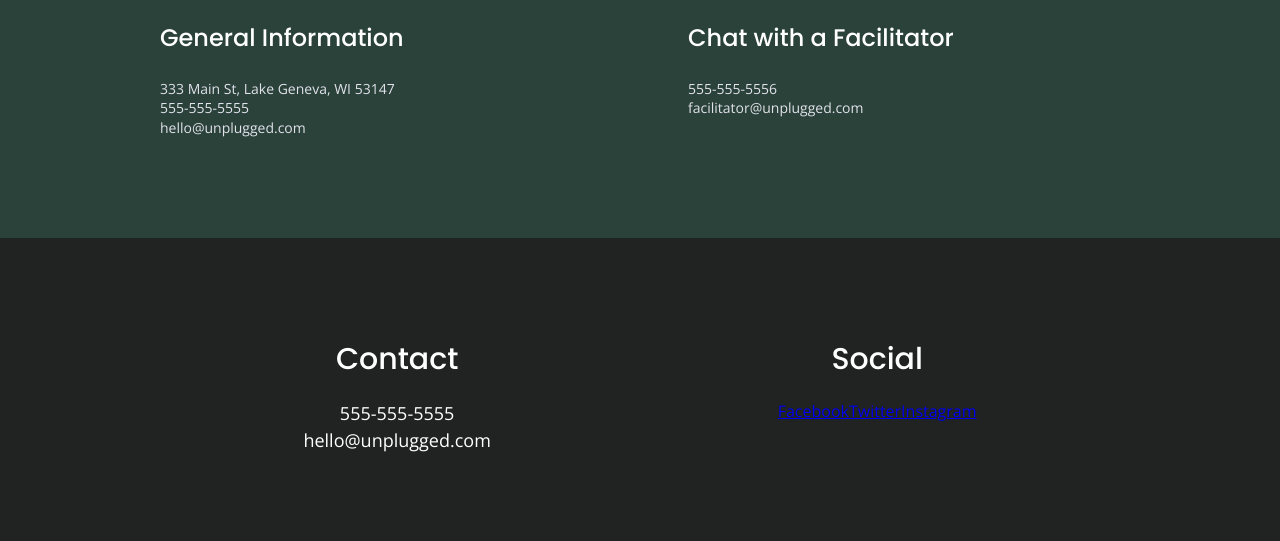
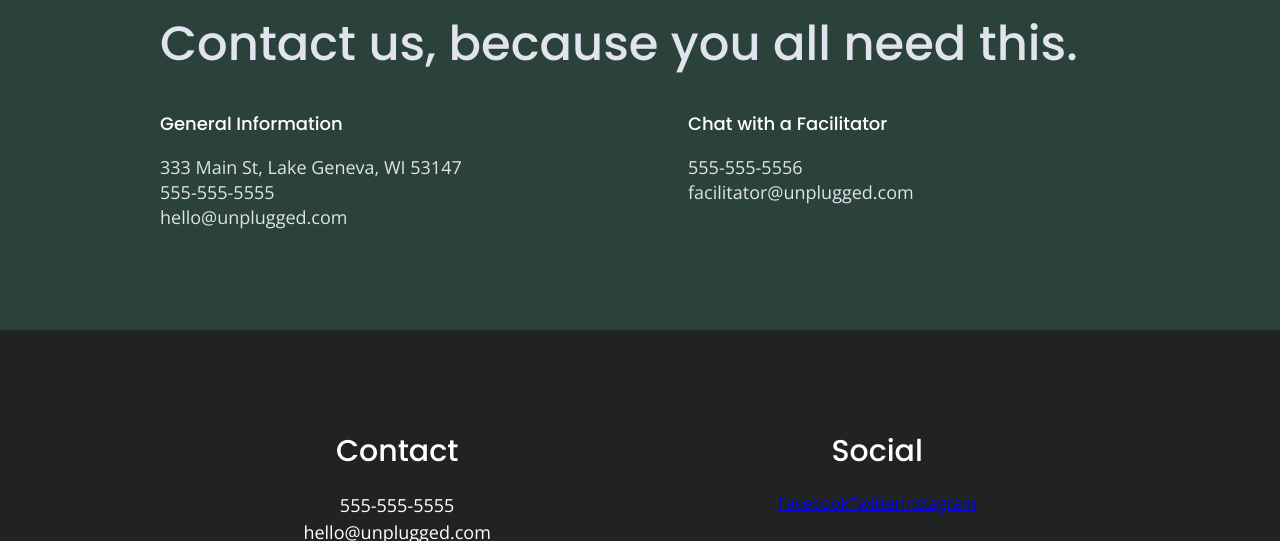
Before and after one commit to madelinekreiff/unplugged-retreat, a website: page about/index.html in a window 1280 px wide. Shown: the part 725-1266 px from the top of the page. Drawn offline with nearby package versions, Linux system fonts and the light colour scheme.

Commit message:
About page desktop responsive styles complete

```diff
--- a/css/main.css
+++ b/css/main.css
@@ -782,6 +782,24 @@
     font-size: 1.125em;
   }
 
+  /* ---------- About Page ---------- */
+  /* Headings */
+  .mission h2,
+  .contact-section h2 {
+    font-size: 3em;
+    line-height: 1.14em;
+    width: 96%;
+  }
+  .contact-heading {
+    font-size: 1.125em;
+  }
+
+  /* Paragraph text */
+  .mission-content p,
+  .contact-content p {
+    font-size: 1.125em;
+  }
+
 } /* end desktop styles */
 
 /* ==========================================================================
```
